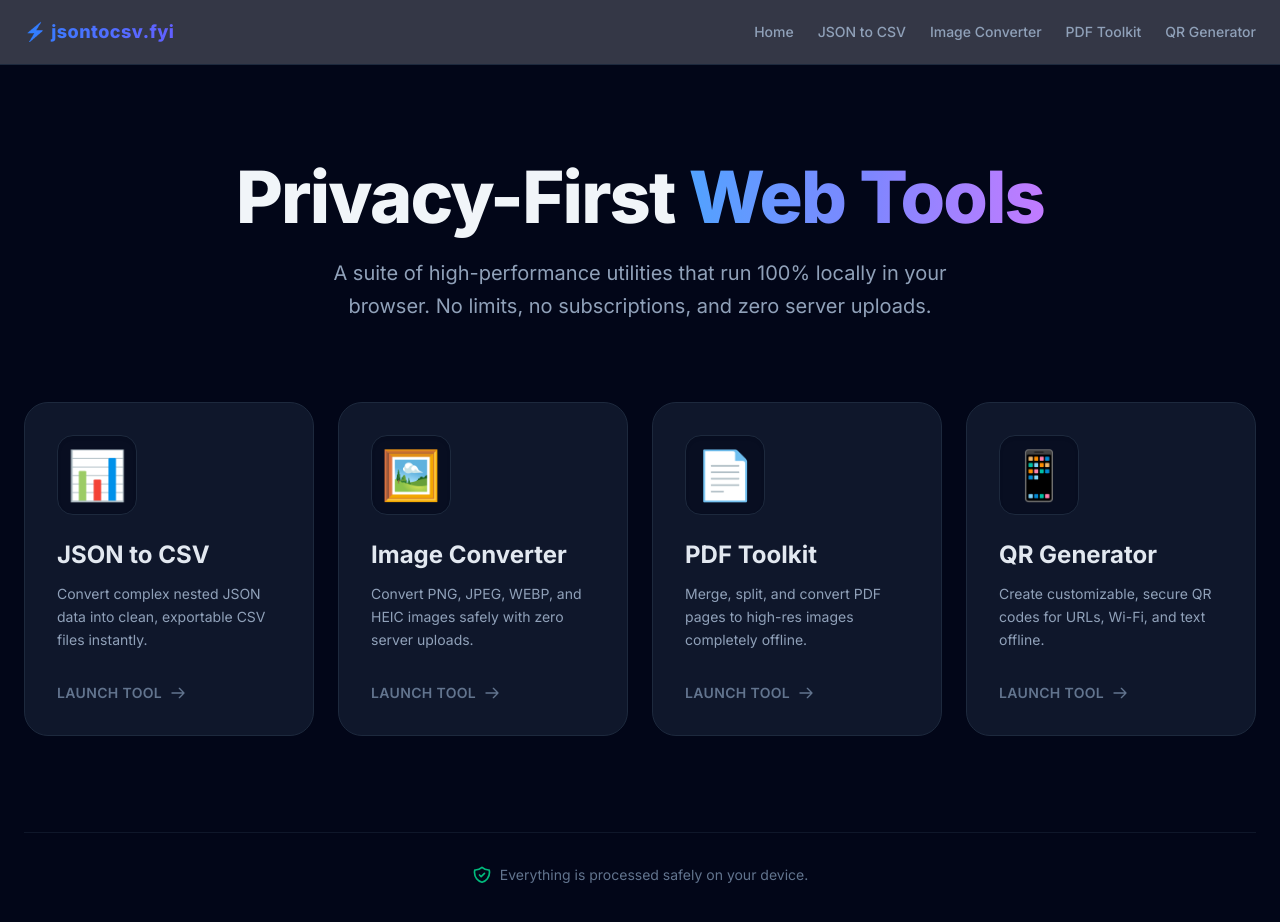
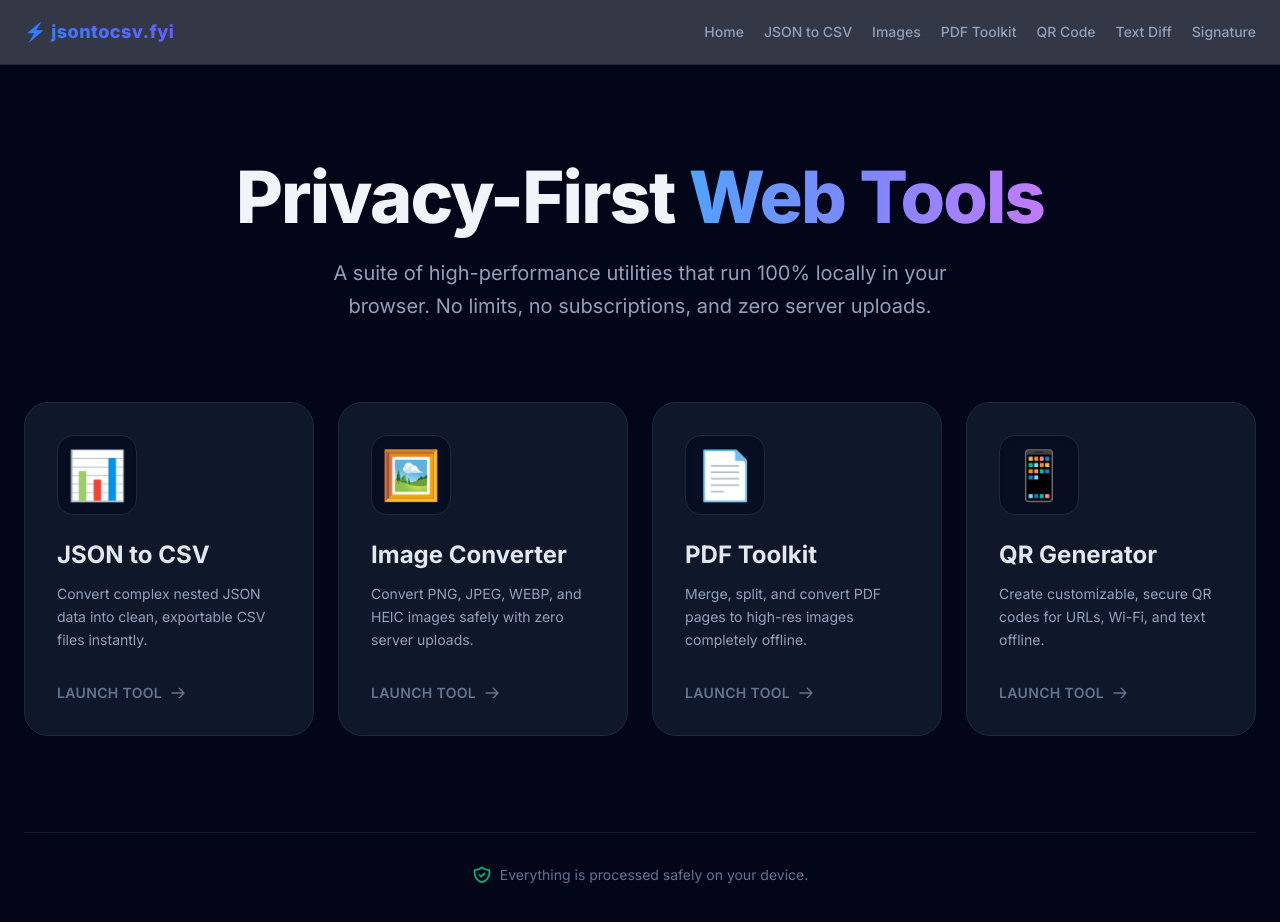
Before and after one commit to remstr/json-csv-converter, a Next.js app: page / in a window 1280 px wide. Shown: the top 922 px of the page. Built offline with nearby package versions, Linux system fonts and the light colour scheme.

Commit message:
Enhance layout description and update link labels
Updated the description in metadata and modified the layout links for better clarity.

```diff
--- a/src/app/layout.js
+++ b/src/app/layout.js
@@ -6,7 +6,7 @@ const inter = Inter({ subsets: ["latin"] });
 
 export const metadata = {
   title: "jsontocsv.fyi | Privacy-First Web Tools",
-  description: "Free, client-side tools for JSON, Images, PDFs, and QR Codes.",
+  description: "Free, client-side tools for JSON, Images, PDFs, QR Codes, and Office Utilities.",
 };
 
 export default function RootLayout({ children }) {
@@ -22,12 +22,14 @@ export default function RootLayout({ children }) {
             </Link>
 
             {/* Quick Links */}
-            <div className="hidden lg:flex gap-6 text-sm font-medium text-slate-400">
+            <div className="hidden lg:flex gap-5 text-sm font-medium text-slate-400">
               <Link href="/" className="hover:text-white transition">Home</Link>
               <Link href="/json-to-csv" className="hover:text-amber-400 transition">JSON to CSV</Link>
-              <Link href="/image-converter" className="hover:text-blue-400 transition">Image Converter</Link>
+              <Link href="/image-converter" className="hover:text-blue-400 transition">Images</Link>
               <Link href="/pdf-converter" className="hover:text-emerald-400 transition">PDF Toolkit</Link>
-              <Link href="/qr-generator" className="hover:text-violet-400 transition">QR Generator</Link>
+              <Link href="/qr-generator" className="hover:text-violet-400 transition">QR Code</Link>
+              <Link href="/diff-checker" className="hover:text-rose-400 transition">Text Diff</Link>
+              <Link href="/signature-generator" className="hover:text-teal-400 transition">Signature</Link>
             </div>
           </div>
         </nav>
```
